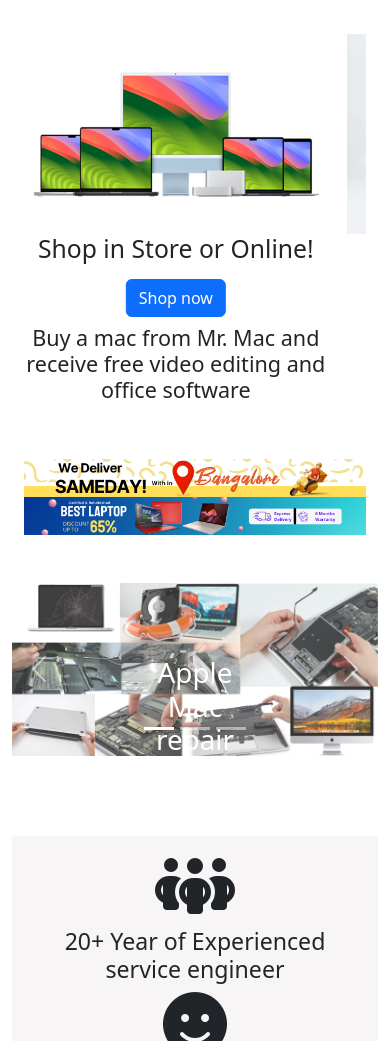
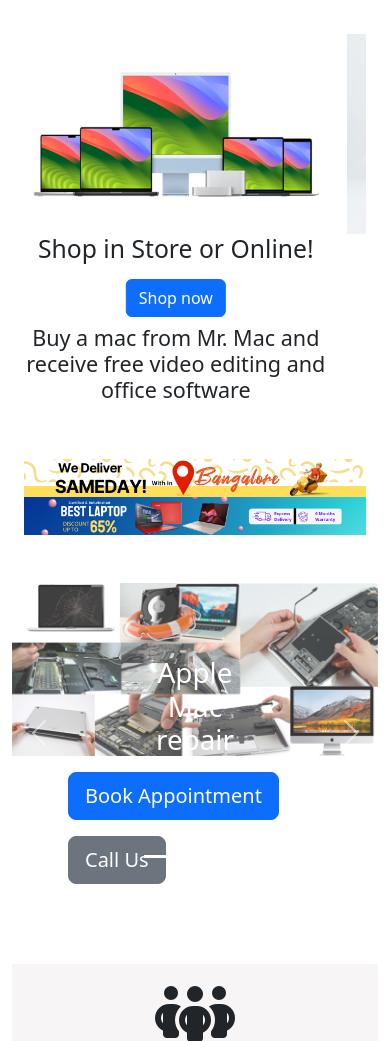
Before and after one commit to Ankit3060/Mr.Mac-store, a plain HTML site: page index.html in a window 390 px wide. Shown: the part 80-1121 px from the top of the page. Drawn offline with nearby package versions, Linux system fonts and the light colour scheme.

Commit message:
Add margin to locations and create mobile btn div

```diff
--- a/css/style.css
+++ b/css/style.css
@@ -243,3 +243,6 @@
 .locations{
     margin-left: 34rem;
 }
+.mbtn{
+    margin-left: 3.5rem;
+}
--- a/index.html
+++ b/index.html
@@ -410,6 +410,10 @@
                     </div>
                 </div>
             </div>
+            <div class="mbtn">
+                <button type="button" class="btn btn-primary btn-lg buto">Book Appointment</button>
+                <button type="button" class="btn btn-secondary btn-lg buto">Call Us</button>
+            </div>
             <button class="carousel-control-prev" type="button" data-bs-target="#carouselExampleCaptions" data-bs-slide="prev">
                 <span class="carousel-control-prev-icon" aria-hidden="true"></span>
                 <span class="visually-hidden">Previous</span>
```
